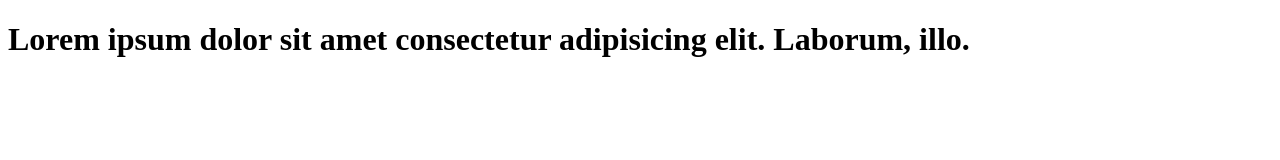
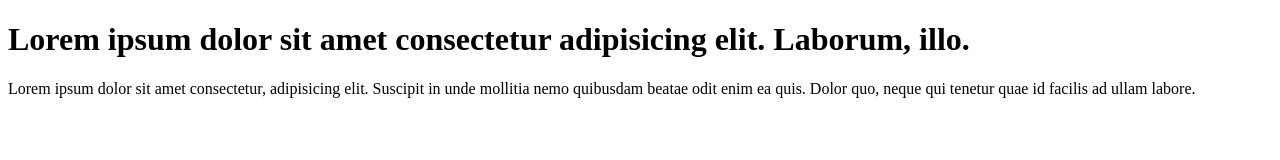
Before and after one commit to aryanpandita/learn-git, a plain HTML site: page index.html in a window 1280 px wide. Drawn offline with Linux system fonts and the light colour scheme.

Commit message:
add paragraph to code

```diff
--- a/index.html
+++ b/index.html
@@ -7,5 +7,6 @@
 </head>
 <body>
     <h1>Lorem ipsum dolor sit amet consectetur adipisicing elit. Laborum, illo.</h1>
+    <p>Lorem ipsum dolor sit amet consectetur, adipisicing elit. Suscipit in unde mollitia nemo quibusdam beatae odit enim ea quis. Dolor quo, neque qui tenetur quae id facilis ad ullam labore.</p>
 </body>
 </html>
```
